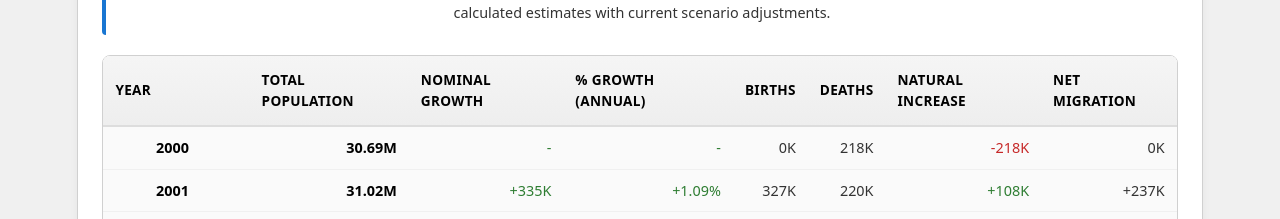
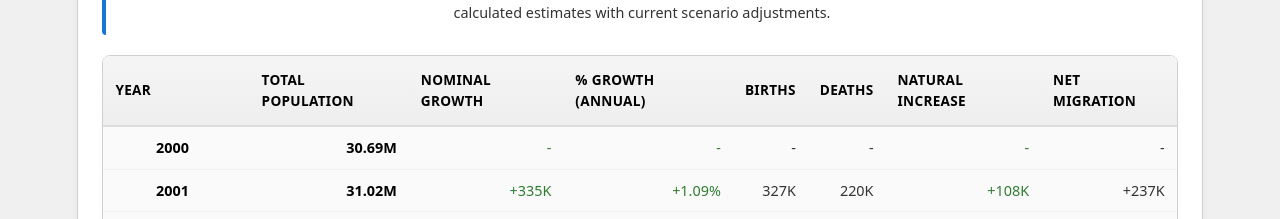
Before and after one commit to thewondrfulwizrd/WA1, a React (Vite) app: page / in a window 1280 px wide. Shown: the part 2440-2659 px from the top of the page. Built offline with nearby package versions, Linux system fonts and the light colour scheme.

Commit message:
Show - for all components in year 2000 (no baseline year)

```diff
--- a/src/components/PopulationStatsTable.jsx
+++ b/src/components/PopulationStatsTable.jsx
@@ -59,10 +59,10 @@ export function PopulationStatsTable({ data, scenarios, selectedYear }) {
       // Calculate growth (set to "-" for year 2000)
       let nominalGrowth = 0;
       let percentGrowth = 0;
-      let showGrowth = true; // false for 2000
+      let showGrowth = true;
 
       if (year === 2000) {
-        showGrowth = false;
+        showGrowth = false; // Show "-" for all components in 2000
       } else if (previousTotal !== null) {
         nominalGrowth = total - previousTotal;
         percentGrowth = (nominalGrowth / previousTotal) * 100; // Per year
@@ -74,7 +74,12 @@ export function PopulationStatsTable({ data, scenarios, selectedYear }) {
       // Use actual data for historical years, calculated for projected
       let births, deaths, netMigration;
 
-      if (isHistorical) {
+      // Year 2000 has no component data (no previous year to compare)
+      if (year === 2000) {
+        births = 0;
+        deaths = 0;
+        netMigration = 0;
+      } else if (isHistorical) {
         // Use actual historical data from Statistics Canada
         births = historicalBirths[year] || 0;
 
@@ -168,16 +173,16 @@ export function PopulationStatsTable({ data, scenarios, selectedYear }) {
                     {!row.showGrowth ? '-' : (row.percentGrowth > 0 ? '+' : '') + row.percentGrowth.toFixed(2) + '%'}
                   </td>
                   <td className="number-cell">
-                    {row.births > 0 ? (row.births / 1000).toFixed(0) + 'K' : '0K'}
+                    {!row.showGrowth ? '-' : (row.births > 0 ? (row.births / 1000).toFixed(0) + 'K' : '0K')}
                   </td>
                   <td className="number-cell">
-                    {row.deaths > 0 ? (row.deaths / 1000).toFixed(0) + 'K' : '0K'}
+                    {!row.showGrowth ? '-' : (row.deaths > 0 ? (row.deaths / 1000).toFixed(0) + 'K' : '0K')}
                   </td>
                   <td className={`number-cell ${row.naturalIncrease >= 0 ? 'positive' : 'negative'}`}>
-                    {row.naturalIncrease > 0 ? '+' : ''}{(row.naturalIncrease / 1000).toFixed(0)}K
+                    {!row.showGrowth ? '-' : (row.naturalIncrease > 0 ? '+' : '') + (row.naturalIncrease / 1000).toFixed(0) + 'K'}
                   </td>
                   <td className="number-cell migration-cell">
-                    {row.netMigration > 0 ? '+' : ''}{(row.netMigration / 1000).toFixed(0)}K
+                    {!row.showGrowth ? '-' : (row.netMigration > 0 ? '+' : '') + (row.netMigration / 1000).toFixed(0) + 'K'}
                   </td>
                 </tr>
                 {/* Add demarcation line between 2025 and 2026 */}
```
